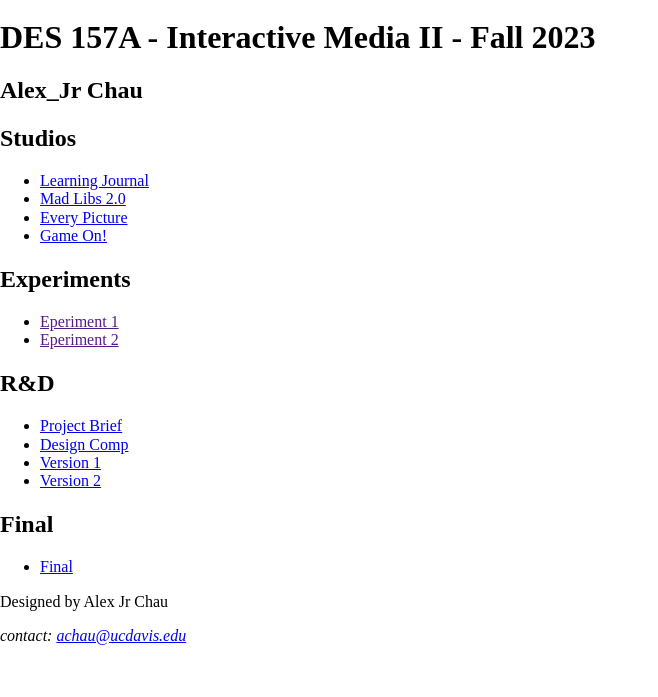
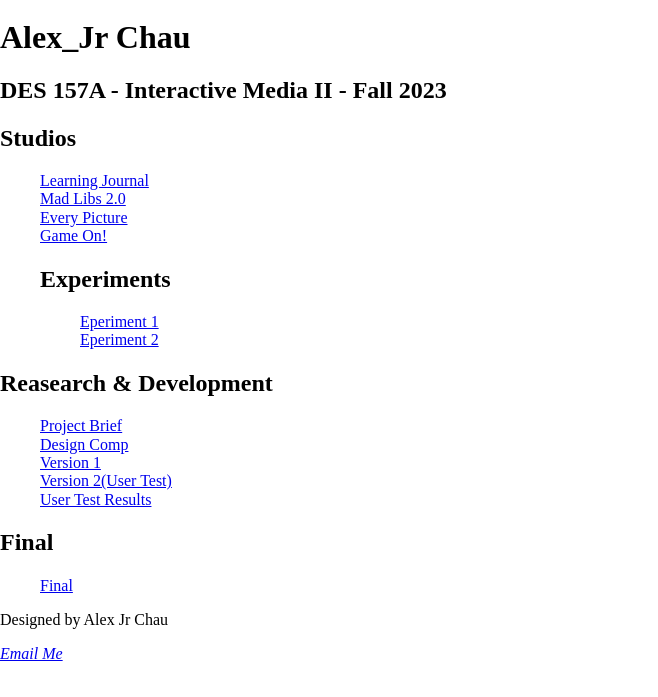
Before and after one commit to 0w0-7/DES-157a---Interaction-Design-II, a plain HTML site: page index.html in a window 1280 px wide. Shown: the part 21-718 px from the top of the page, without its empty margins (0-658 px from the left). Drawn offline with nearby package versions, Linux system fonts and the light colour scheme.

Commit message:
HTMl Update

```diff
--- a/index.html
+++ b/index.html
@@ -17,9 +17,18 @@
 <body>
     <header>
         <img src="images/" alt="Portal Banner">
+        <div></div>
+        <div></div>
 
-        <h1>DES 157A - Interactive Media II - Fall 2023</h1>
-        <h2>Alex_Jr Chau</h2>
+        <!-- Create at least one automatic time-based behavior using CSS transitions, transforms and/or keyframes. -->
+        <!-- Create at least one interactive time-based behavior when a visitor hovers over one of the graphics. -->
+        <!-- UI/UX tip: Communicate "interactive" to your users by adding cursor:pointer in the CSS for any interactive HTML element that is not marked up with the <a> tag. (The <a> tag is already inherently defined with a cursor:pointer on hover). -->
+
+        <h1>Alex_Jr Chau</h1>
+        <h2>DES 157A - Interactive Media II - Fall 2023</h2>
+
+        <div id="banner"></div>
+
     </header>
 
     <main>
@@ -28,34 +37,34 @@
             <h2>Studios</h2>
             <ul>
                 <li><a href="project1.html">Learning Journal</a></li>
-                <li><a href="none">Mad Libs 2.0</a></li>
-                <li><a href="none">Every Picture</a></li>
-                <li><a href="none">Game On!</a></li>
+                <li><a href="#">Mad Libs 2.0</a></li>
+                <li><a href="#">Every Picture</a></li>
+                <li><a href="#">Game On!</a></li>
+
+                <h2>Experiments</h2>
+                <ul>
+                    <li><a href="#">Eperiment 1</a></li>
+                    <li><a href="#">Eperiment 2</a></li>
+                </ul>
             </ul>
+
         </section>
 
         <section>
-            <h2>Experiments</h2>
+            <h2>Reasearch & Development</h2>
             <ul>
-                <li><a href="">Eperiment 1</a></li>
-                <li><a href="">Eperiment 2</a></li>
-            </ul>
-        </section>
-
-        <section>
-            <h2>R&D</h2>
-            <ul>
-                <li><a href="none">Project Brief</a></li>
-                <li><a href="none">Design Comp</a></li>
-                <li><a href="none">Version 1</a></li>
-                <li><a href="none">Version 2</a></li>
+                <li><a href="#">Project Brief</a></li>
+                <li><a href="#">Design Comp</a></li>
+                <li><a href="#">Version 1</a></li>
+                <li><a href="#">Version 2(User Test)</a></li>
+                <li><a href="#">User Test Results</a></li>
             </ul>
         </section>
 
         <section>
             <h2>Final</h2>
             <ul>
-                <li><a href="none">Final</a></li>
+                <li><a href="#">Final</a></li>
             </ul>
         </section>
     </main>
@@ -64,7 +73,8 @@
         <p>Designed by Alex Jr Chau</p>
 
         <address>
-            contact: <a href="mailto:&#097;&#099;&#104;&#097;&#117;&#064;&#117;&#099;&#100;&#097;&#118;&#105;&#115;&#046;&#101;&#100;&#117;">&#097;&#099;&#104;&#097;&#117;&#064;&#117;&#099;&#100;&#097;&#118;&#105;&#115;&#046;&#101;&#100;&#117;</a>
+            <!-- contact: <a href="mailto:&#097;&#099;&#104;&#097;&#117;&#064;&#117;&#099;&#100;&#097;&#118;&#105;&#115;&#046;&#101;&#100;&#117;">&#097;&#099;&#104;&#097;&#117;&#064;&#117;&#099;&#100;&#097;&#118;&#105;&#115;&#046;&#101;&#100;&#117;</a> -->
+            <a href="mailto:&#097;&#099;&#104;&#097;&#117;&#064;&#117;&#099;&#100;&#097;&#118;&#105;&#115;&#046;&#101;&#100;&#117;">Email Me</a>
         </address>
     </footer>
 
--- a/styles.css
+++ b/styles.css
@@ -0,0 +1,8 @@
+header div #banner {
+    width: 1100px;
+    height:250px;
+}
+
+main section ul {
+    list-style-type: none
+}
```
Also changed, not shown: 1 other file.
